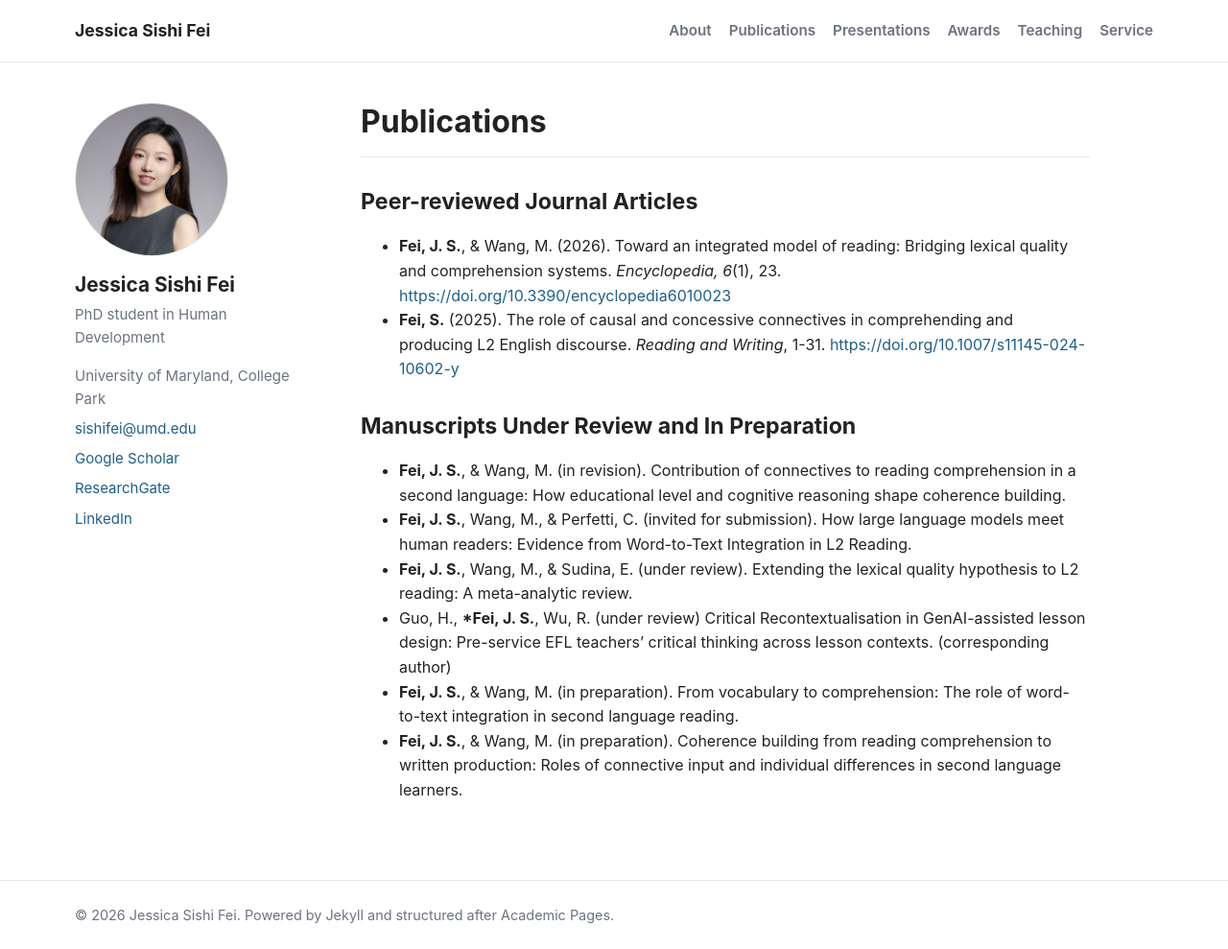
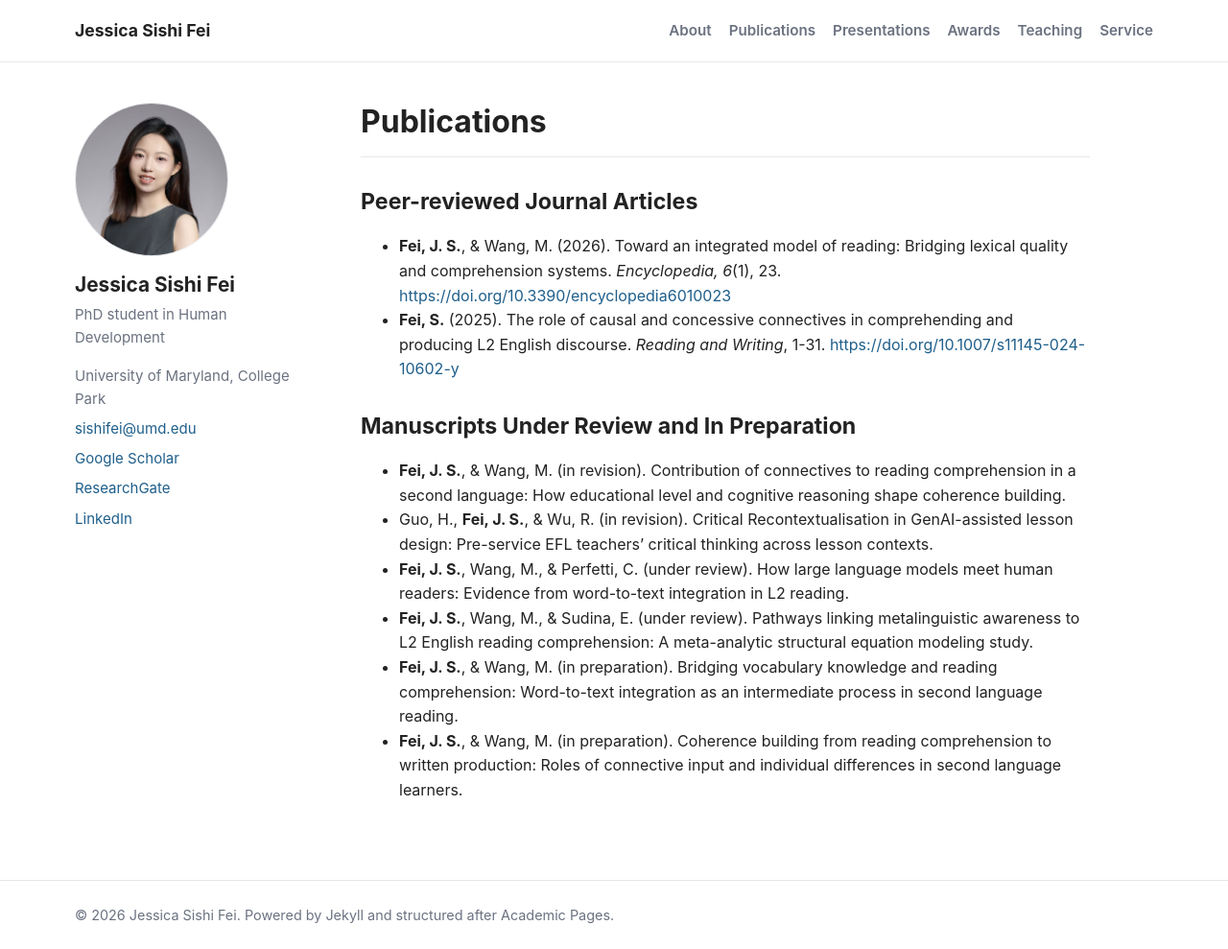
Before and after one commit to jessicasishifei/jessicasishifei.github.io, a Jekyll site: the page built from _pages/publications.md, in a window 1280 px wide. Shown: the whole page at 96% size. Built offline with Jekyll 4.4.1, drawn with Linux system fonts in a browser that asks for light colours.

Commit message:
Update publications, presentations, and awards
Co-Authored-By: Claude Opus 5.5 <noreply@anthropic.com>
Claude-Session: https://claude.ai/code/session_01Ax9EbPD7o4KQgBDJxXgndQ

```diff
--- a/_pages/publications.md
+++ b/_pages/publications.md
@@ -12,8 +12,8 @@ author_profile: true
 ## Manuscripts Under Review and In Preparation
 
 - **Fei, J. S.**, & Wang, M. (in revision). Contribution of connectives to reading comprehension in a second language: How educational level and cognitive reasoning shape coherence building.
-- **Fei, J. S.**, Wang, M., & Perfetti, C. (invited for submission). How large language models meet human readers: Evidence from Word-to-Text Integration in L2 Reading.
-- **Fei, J. S.**, Wang, M., & Sudina, E. (under review). Extending the lexical quality hypothesis to L2 reading: A meta-analytic review.
-- Guo, H., ***Fei, J. S.**, Wu, R. (under review) Critical Recontextualisation in GenAI-assisted lesson design: Pre-service EFL teachers’ critical thinking across lesson contexts. (corresponding author)
-- **Fei, J. S.**, & Wang, M. (in preparation). From vocabulary to comprehension: The role of word-to-text integration in second language reading.
+- Guo, H., **Fei, J. S.**, & Wu, R. (in revision). Critical Recontextualisation in GenAI-assisted lesson design: Pre-service EFL teachers’ critical thinking across lesson contexts.
+- **Fei, J. S.**, Wang, M., & Perfetti, C. (under review). How large language models meet human readers: Evidence from word-to-text integration in L2 reading.
+- **Fei, J. S.**, Wang, M., & Sudina, E. (under review). Pathways linking metalinguistic awareness to L2 English reading comprehension: A meta-analytic structural equation modeling study.
+- **Fei, J. S.**, & Wang, M. (in preparation). Bridging vocabulary knowledge and reading comprehension: Word-to-text integration as an intermediate process in second language reading.
 - **Fei, J. S.**, & Wang, M. (in preparation). Coherence building from reading comprehension to written production: Roles of connective input and individual differences in second language learners.
```
Also changed, not shown: _pages/awards.md (+1 -0 lines), _pages/presentations.md (+4 -2 lines).
